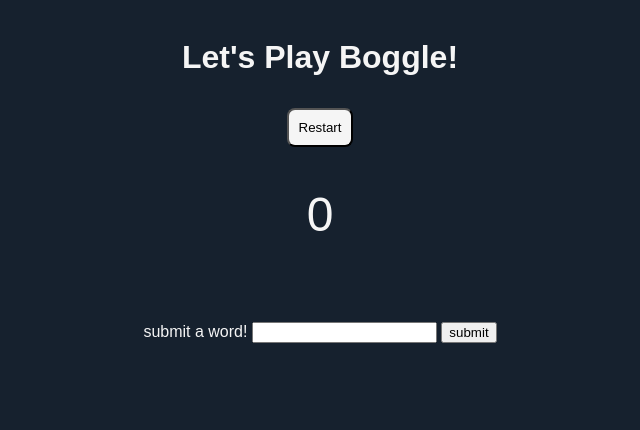
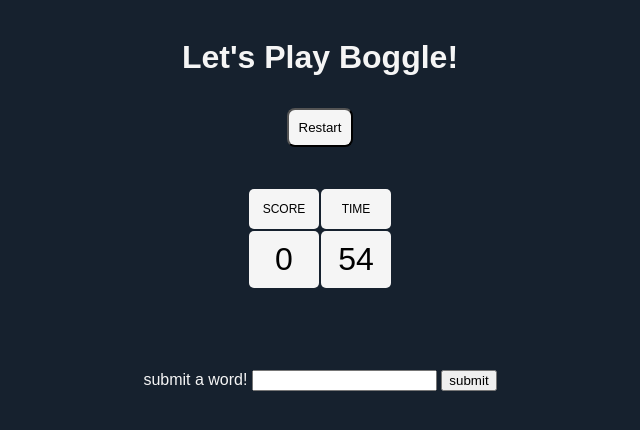
Before and after one commit to dixls/flask-boggle, a Flask app: page / in a window 1280 px wide. Shown: the top 430 px of the page, without its empty margins (320-960 px from the left). Run offline with Flask 2, Linux system fonts and the light colour scheme; data that the repository does not hold is empty; parts of the project's set-up code (start-up, migrations or seed data) failed here and were passed over.

Commit message:
timer works!

```diff
--- a/static/app.js
+++ b/static/app.js
@@ -4,6 +4,7 @@ const $word_list = $('#word_list');
 const $msg = $('#message')
 const $scoreBoard = $('#scoreboard')
 const $restart = $('.restartBtn')
+const $timer = $('#timer')
 
 let correctGuesses = []
 
@@ -46,17 +47,17 @@ function updateMessage(result){
 
 }
 
-// function gameTimer(){
-//     let gameTime = 60;
-//     while(gameTime > 0){
-//         setTimeout(function(){
-//             gameTime
-//         }, 1000)
-//     }
-//     if (gameTime == 0){
-//         //end game?
-//     }
-// }
+function gameTimer(){
+    let gameTime = 60;
+    let timer = setInterval(() => {
+        gameTime--
+        $timer.text(gameTime)
+        if (gameTime <= 0) {
+            clearInterval(timer);
+            $('#guess-form :input').prop("disabled", "true")
+        }
+    }, 1000);
+}
 
 function calcScore(){
     let score = 0;
@@ -82,3 +83,5 @@ async function submitGuess(event){
 }
 
 $form.on('submit', submitGuess)
+
+gameTimer();
--- a/static/style.css
+++ b/static/style.css
@@ -47,9 +47,9 @@ body {
     border-width: 2px;
     border-radius: 5px;
     border-color: white;
-}#message.warning{
+} #message.warning{
     background-color: tomato;
-}#message.success{
+} #message.success{
     background-color: rgba(0, 255, 76, 0.555);
     font-style: italic;
 }
@@ -58,10 +58,24 @@ body {
     margin:auto;
 }
 #scoreboard{
+    width: 50px;
     display: block;
     margin:auto;
     text-align: center;
-    font-size: 3rem;
+    font-size: 2rem;
+}
+#timer{
+    width:50px;
+    display: block;
+    margin:auto;
+    text-align: center;
+    font-size: 2rem;
+}
+#game-stats{
+    display: block;
+    margin:auto;
+} #game-stats td{
+    font-size: .75rem;
 }
 td {
     height: 20px;
--- a/templates/scoreboard.html
+++ b/templates/scoreboard.html
@@ -1,4 +1,17 @@
 {% block score_board %}
-<div id="scoreboard">0</div>
+<table id="game-stats">
+    <tr>
+        <td>SCORE</td>
+        <td>TIME</td>
+    </tr>
+    <tr>
+        <td>
+            <div id="scoreboard">0</div>
+        </td>
+        <td>
+            <div id="timer">60</div>
+        </td>
+    </tr>
+</table>
 <div class="break"></div>
 {% endblock %}
```
